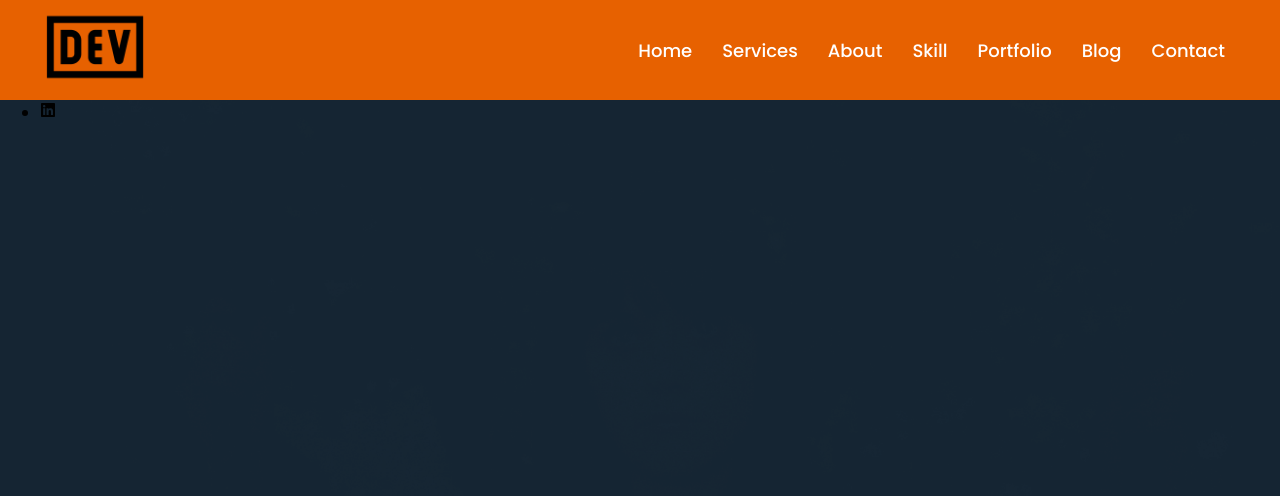
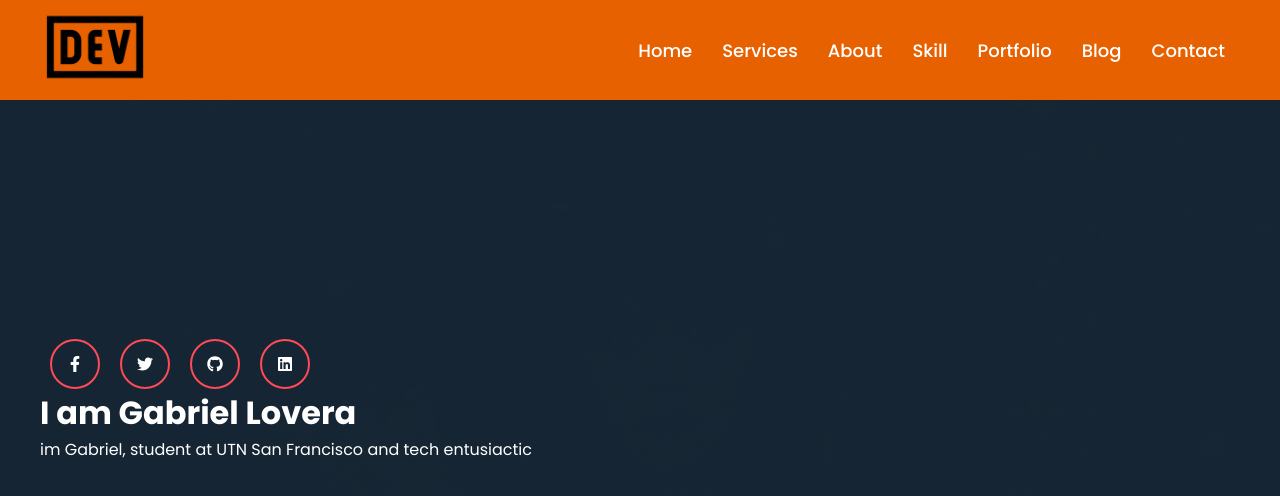
Before and after one commit to gabi-lovera/my-page, a React (Create React App) app in the folder myapp/: page / in a window 1280 px wide. Shown: the top 496 px of the page. Built offline with nearby package versions, Linux system fonts and the light colour scheme.

Commit message:
add social media

```diff
--- a/myapp/src/App.css
+++ b/myapp/src/App.css
@@ -47,7 +47,39 @@ width: 110px;
   padding: 0 15px;
 }
 
+/* Helpers */
 .container{
   width: 1200px;
   margin: 0 auto;
 }
+
+/* Helpers */
+.row{
+display: flex;
+width: 100%;
+}
+.col-6{
+width: 50%;
+}
+/*header*/
+.header__content{
+  display: flex;
+  align-items: center;
+  height: 100vh;
+  width: 100%;
+  color: #fff;
+  }
+  .header__ul{
+    list-style-type: none;
+    display: flex;
+  }
+  .header__ul li{
+    width: 50px;
+    height: 50px;
+    border: 2px solid #ff4a57;
+    border-radius: 50%;
+    display: flex;
+    align-items: center;
+    justify-content: center;
+    margin: 0 10px;
+  }
--- a/myapp/src/components/Banner.js
+++ b/myapp/src/components/Banner.js
@@ -1,5 +1,5 @@
 import React from 'react'
-import {FaFacebookF,FaPinterest,FaTwitch,FaLinkedin,FaTwitter,FaInstagram} from "react-icons/fa"
+import {FaFacebookF,FaGithub,FaLinkedin,FaTwitter} from "react-icons/fa"
 export const Banner = () => {
     return (
       <header className="header">
@@ -7,6 +7,7 @@ export const Banner = () => {
           <div className="row">
             <div className="col-6">
               <div className="header__content">
+                <div className="header__section">
                   <ul className="header__ul">
                     <li>
                       <FaFacebookF />
@@ -15,15 +16,17 @@ export const Banner = () => {
                       <FaTwitter />
                     </li>
                     <li>
-                    <FaPinterest />
-                  </li>
-                  <li>
-                    <FaInstagram />
+                      <FaGithub />
                     </li>
                     <li>
                       <FaLinkedin />
                     </li>
                   </ul>
+                  <h1>I am Gabriel Lovera</h1>
+                  <p>
+                      im Gabriel, student at UTN San Francisco and tech entusiactic
+                  </p>
+                </div>
               </div>
             </div>
             <div className="col-6"></div>
```
Lines whose indentation alone changed are shown as unchanged.
